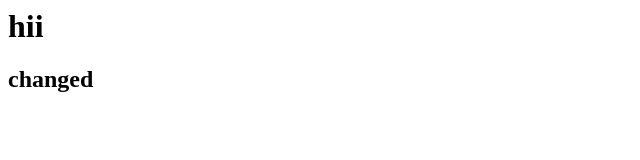
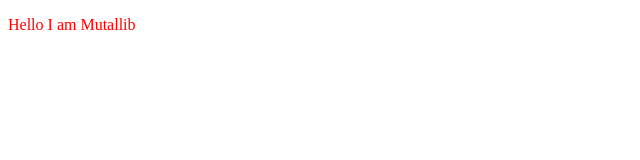
Before and after one commit to abdul-239/gitsetgoo, a plain HTML site: page index.html in a window 1280 px wide. Shown: the whole page, without its empty margins (0-640 px from the left). Drawn offline with Linux system fonts and the light colour scheme.

Commit message:
style added

```diff
--- a/index.css
+++ b/index.css
@@ -0,0 +1,3 @@
+p{
+    color: red;
+}
--- a/index.html
+++ b/index.html
@@ -1,2 +1,12 @@
-<h1>hii</h1>
-<h2>changed</h2>
+<!DOCTYPE html>
+<html lang="en">
+<head>
+    <meta charset="UTF-8">
+    <meta name="viewport" content="width=device-width, initial-scale=1.0">
+    <link rel="stylesheet" href="index.css">
+    <title>Document</title>
+</head>
+<body>
+    <p>Hello I am Mutallib</p>
+</body>
+</html>
```
